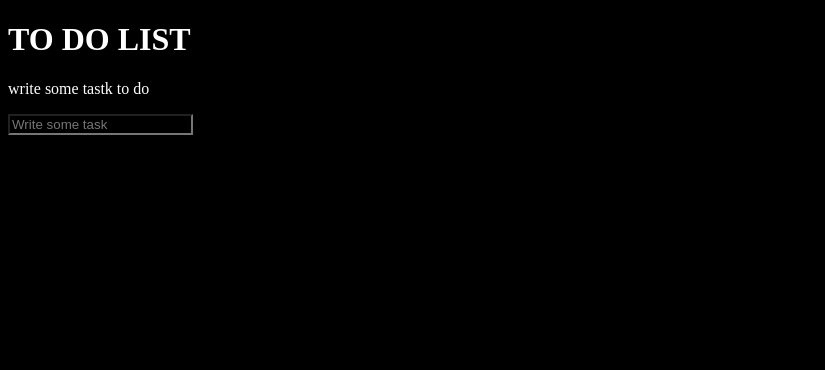
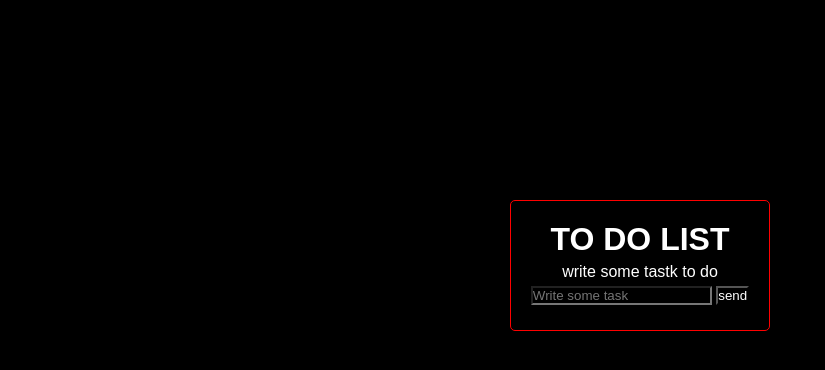
Before and after one commit to MarcoRosselDev/Node-05, a website: page todo_list/index.html in a window 1280 px wide. Shown: the whole page, without its empty margins (0-825 px from the left). Drawn offline with Linux system fonts and the light colour scheme.

Commit message:
node | john course | vanilla node 3

```diff
--- a/todo_list/index.html
+++ b/todo_list/index.html
@@ -12,6 +12,7 @@
         <p>write some tastk to do</p>
         <div class="input">
             <input type="text" placeholder="Write some task">
+            <button>send</button>
         </div>
         <div class="tasks">
 
--- a/todo_list/style.css
+++ b/todo_list/style.css
@@ -1,4 +1,26 @@
 *{
+    margin: 0;
+    padding: 0;
+    box-sizing: border-box;
     background-color: black;
     color: white;
+    font-family: sans-serif;
 }
+
+body{
+    display: flex;
+    justify-content: center;
+    align-items: center;
+    height: auto;
+    text-align: center;
+}
+
+.div-list{
+    display: flex;
+    flex-flow: column wrap;
+    gap: 5px;
+    margin-top: 200px;
+    border: 1px solid red;
+    padding: 20px;
+    border-radius: 5px;
+}
```
